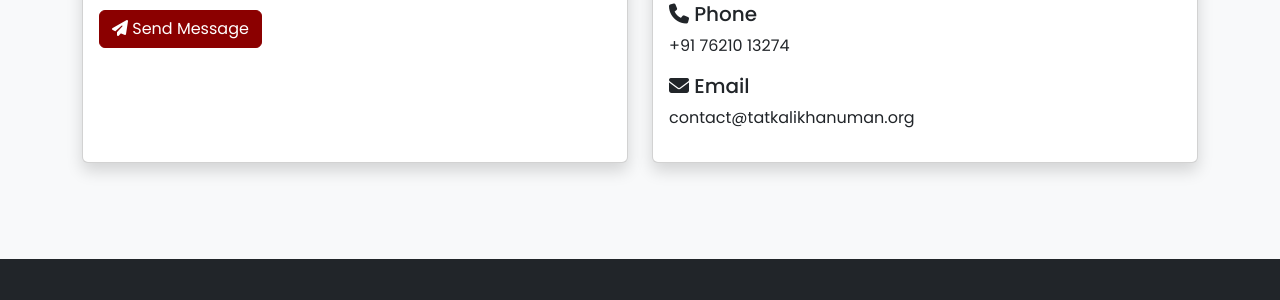
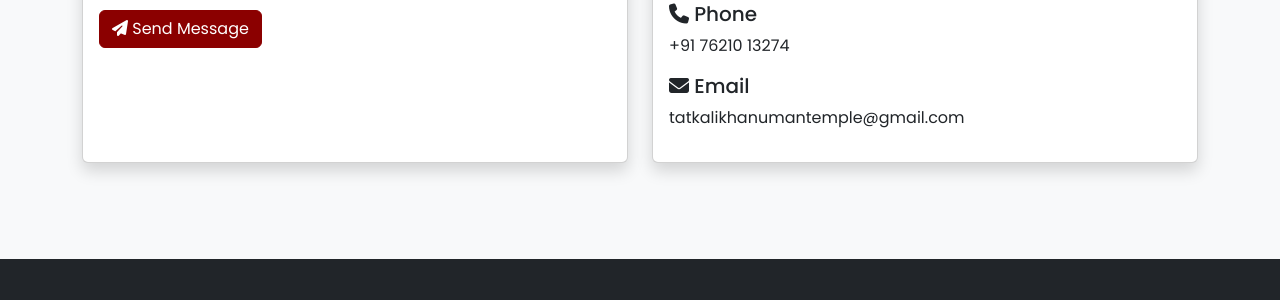
Before and after one commit to nimishking786-max/Shree_Tatkalik_Hanuman, a Flask app: page /contact in a window 1280 px wide. Shown: the part 634-934 px from the top of the page. Run offline with Flask 3, Linux system fonts and the light colour scheme.

Commit message:
Initial commit

```diff
--- a/templates/contact.html
+++ b/templates/contact.html
@@ -48,7 +48,7 @@
                     <h5><i class="fas fa-phone"></i> Phone</h5>
                     <p>+91 76210 13274</p>
                     <h5><i class="fas fa-envelope"></i> Email</h5>
-                    <p>contact@tatkalikhanuman.org</p>
+                    <p>tatkalikhanumantemple@gmail.com</p>
                 </div>
             </div>
         </div>
```
Also changed, not shown: instance/temple.db.
